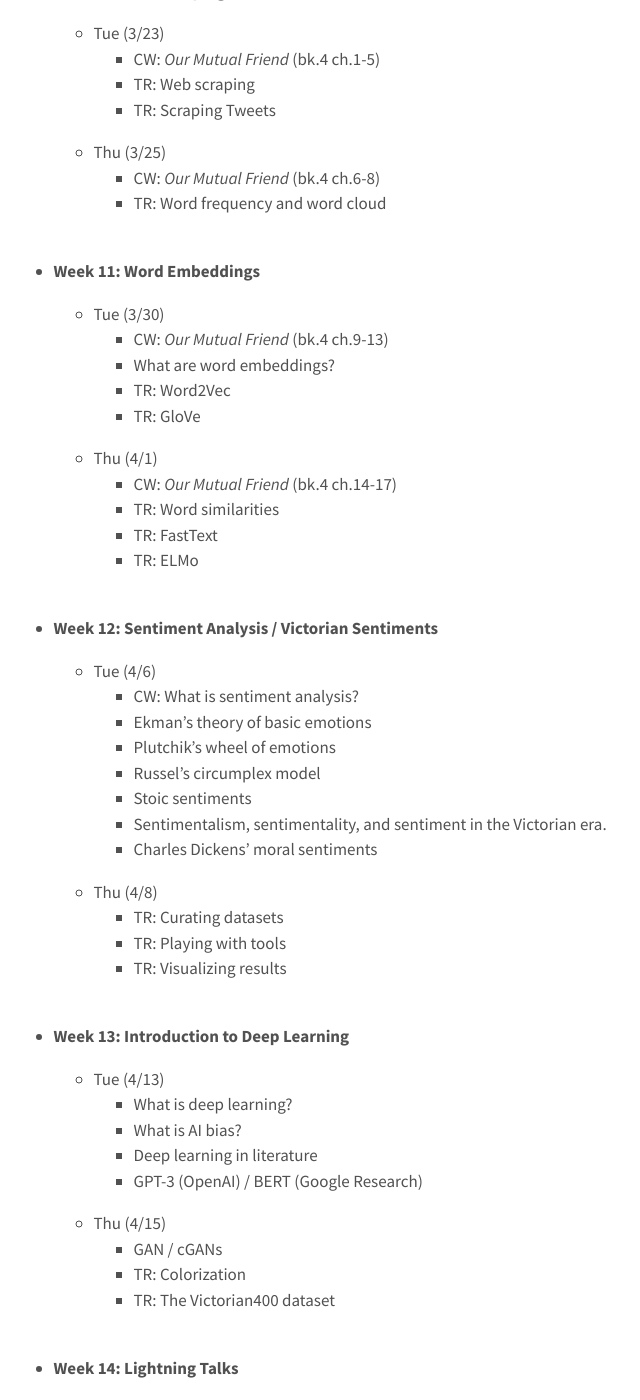
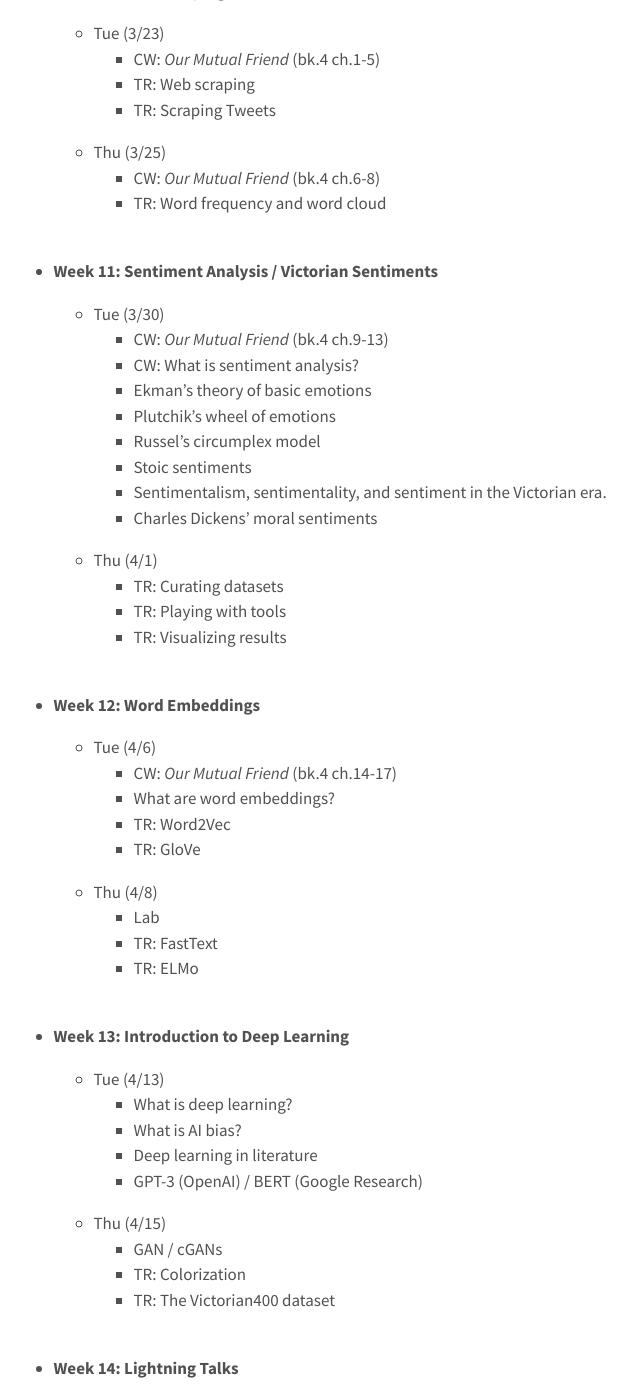
Before and after one commit to elibooklover/ENGL304-Spring2021, a Jekyll site: the page built from syllabus.md, in a window 1280 px wide and 1400 px high, scrolled down 9325 px. Shown: the whole window, without its empty margins (329-969 px from the left). Built offline with Jekyll 4.4.1, drawn with Linux system fonts in a browser that asks for light colours; some of the changed lines change nothing that is shown.

Commit message:
Syllabus

```diff
--- a/syllabus.md
+++ b/syllabus.md
@@ -258,24 +258,10 @@ The course schedule is subject to changes. <br>
 <br>
 <br>
 
-* <b>Week 11: Word Embeddings</b>
+* <b>Week 11: Sentiment Analysis / Victorian Sentiments</b>
 
   * Tue (3/30)
     *	CW: <i>Our Mutual Friend</i> (bk.4 ch.9-13)
-    *	What are word embeddings?
-    *	TR: Word2Vec
-    *	TR: GloVe
-  * Thu (4/1)
-    *	CW: <i>Our Mutual Friend</i> (bk.4 ch.14-17)
-    *	TR: Word similarities
-    *	TR: FastText
-    *	TR: ELMo
-<br>
-<br>
-
-* <b>Week 12: Sentiment Analysis / Victorian Sentiments</b>
-
-  * Tue (4/6)
     *	CW: What is sentiment analysis?
     *	Ekman’s theory of basic emotions
     *	Plutchik’s wheel of emotions
@@ -283,10 +269,24 @@ The course schedule is subject to changes. <br>
     *	Stoic sentiments
     *	Sentimentalism, sentimentality, and sentiment in the Victorian era.
     *	Charles Dickens’ moral sentiments
-  * Thu (4/8)
+  * Thu (4/1)
     *	TR: Curating datasets
     *	TR: Playing with tools
     *	TR: Visualizing results
+<br>
+<br>
+
+* <b>Week 12: Word Embeddings</b>
+
+  * Tue (4/6)
+    *	CW: <i>Our Mutual Friend</i> (bk.4 ch.14-17)
+    *	What are word embeddings?
+    *	TR: Word2Vec
+    *	TR: GloVe
+  * Thu (4/8)
+    * Lab
+    *	TR: FastText
+    *	TR: ELMo
 <br>
 <br>
 
```
